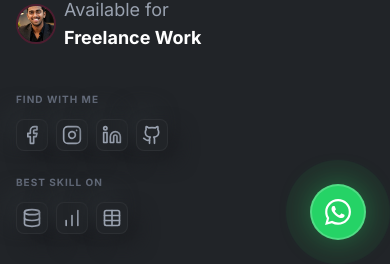
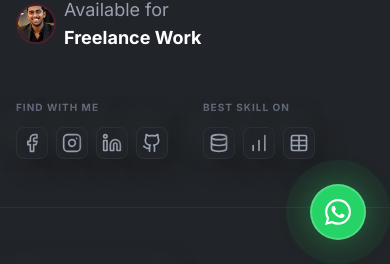
Before and after one commit to Sohel-shaikh-dev/sohel-shaikh-portfolio, a Next.js app: page / in a window 390 px wide. Shown: the part 580-844 px from the top of the page. Built offline with nearby package versions, Linux system fonts and the light colour scheme; no server answers; the database is empty.

Commit message:
mobile socials side-by-side

```diff
--- a/src/app/(public)/PortfolioClient.tsx
+++ b/src/app/(public)/PortfolioClient.tsx
@@ -920,7 +920,7 @@ export default function PortfolioClient({
               </div>
 
               {/* Mobile Only Social & Skills (to fill empty space below image) */}
-              <div className="flex flex-col gap-6 mt-2">
+              <div className="grid grid-cols-2 gap-4 mt-4">
                 {/* Social Links */}
                 <div>
                   <p className="text-[10px] md:text-xs uppercase tracking-widest text-gray-500 mb-3 md:mb-6 font-bold">Find with me</p>
```
